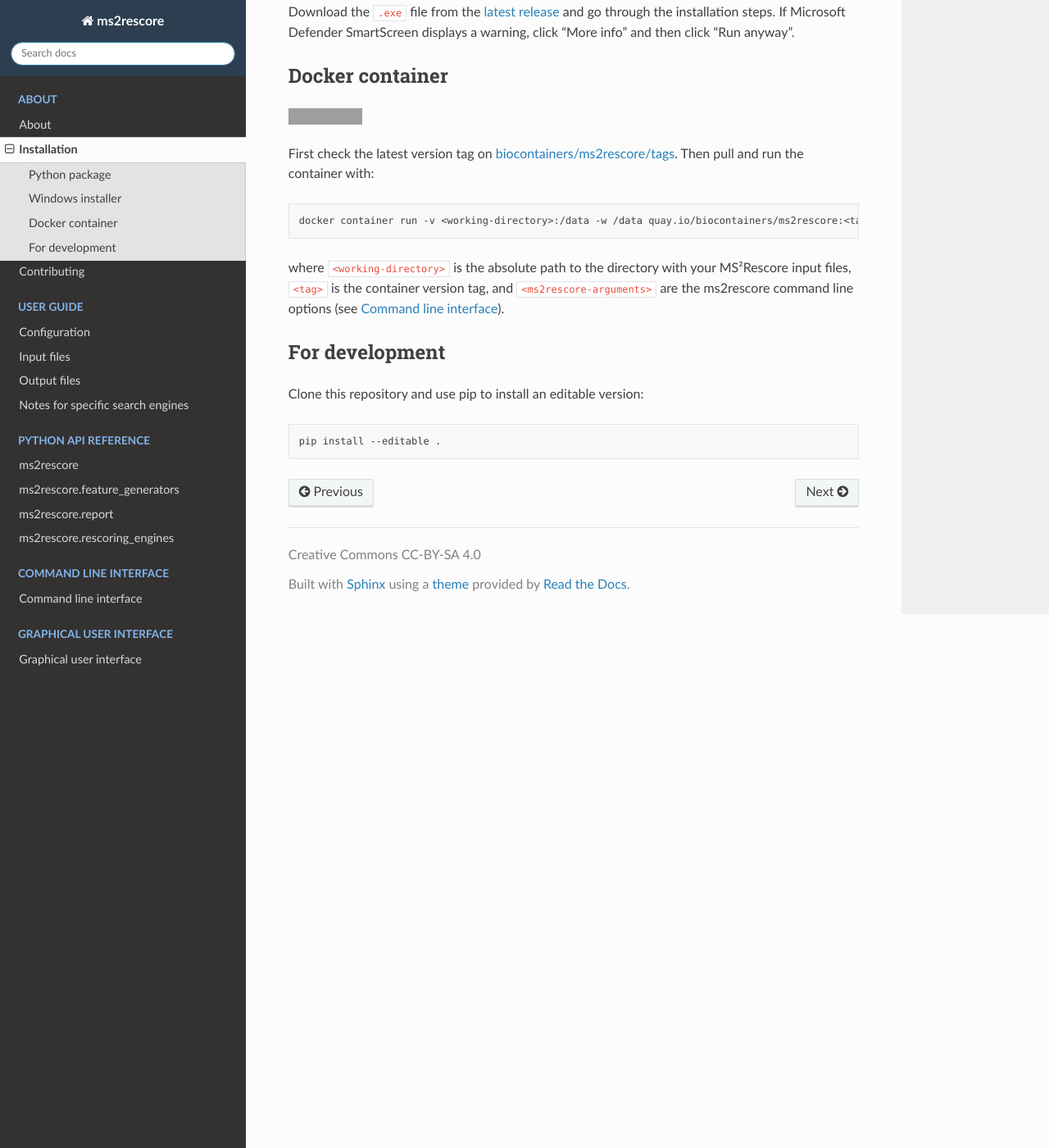
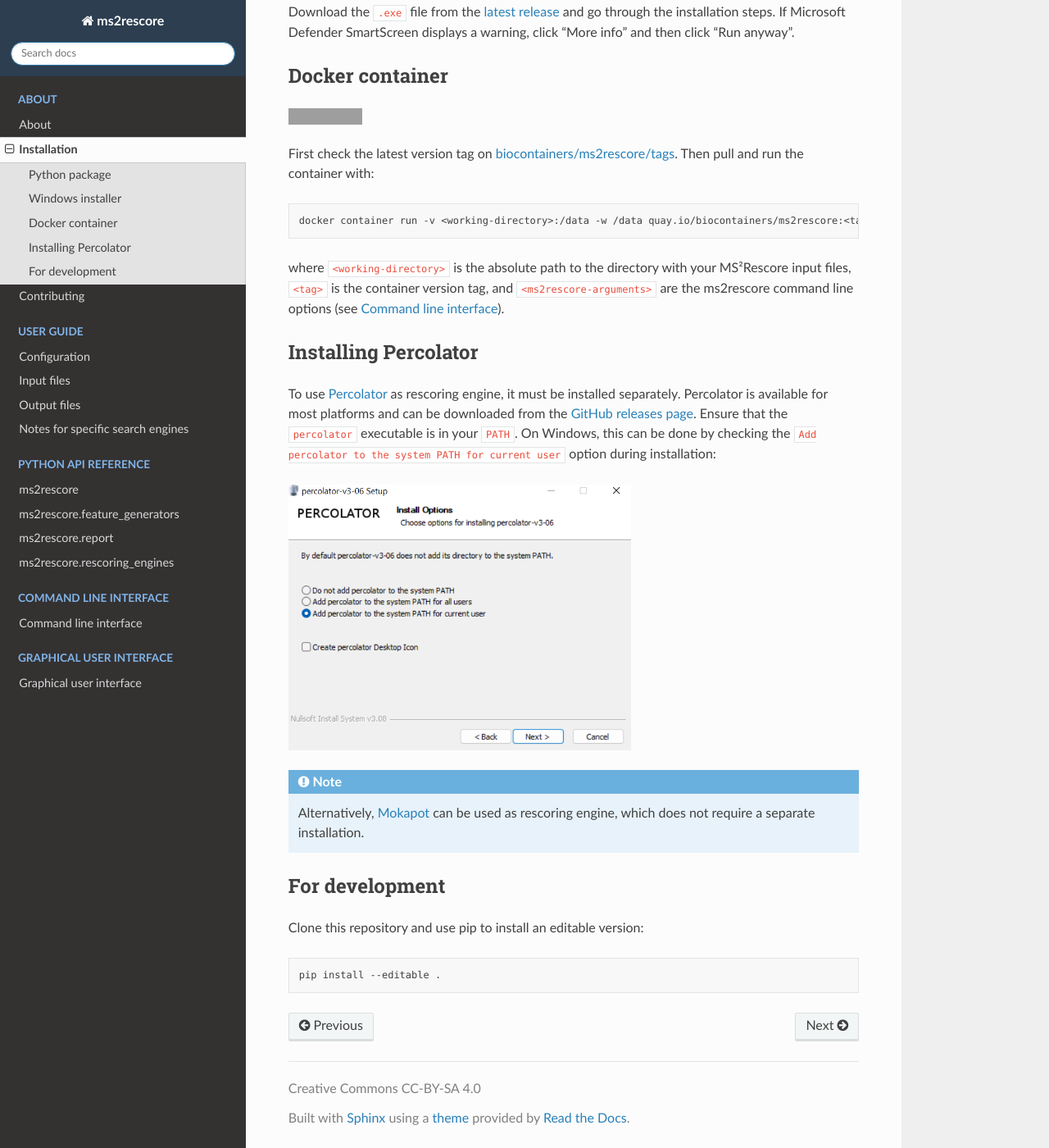
Before and after one commit to compomics/ms2rescore, a Sphinx documentation site: the page built from docs/source/installation.rst, in a window 1280 px wide and 1400 px high, scrolled down 682 px. Shown: the whole window at 82% size. Built offline with Sphinx 7.4.7 and the Read the Docs theme 2.0.0, drawn with Linux system fonts in a browser that asks for light colours; comment, search, counter and statistics services are not loaded; grey boxes are pictures that could not be loaded.

Commit message:
docs: add percolator install instructions and example of qc report

```diff
--- a/docs/source/installation.rst
+++ b/docs/source/installation.rst
@@ -48,7 +48,7 @@ Docker container
     :target: https://quay.io/repository/biocontainers/ms2rescore
 
 First check the latest version tag on
-`biocontainers/ms2rescore/tags <https://quay.io/repository/biocontainers/ms2rescore?tab=tags>`__.
+`biocontainers/ms2rescore/tags <https://quay.io/repository/biocontainers/ms2rescore?tab=tags>`_.
 Then pull and run the container with:
 
 .. code-block:: bash
@@ -60,6 +60,23 @@ files, ``<tag>`` is the container version tag, and ``<ms2rescore-arguments>`` ar
 command line options (see :ref:`Command line interface`).
 
 
+Installing Percolator
+=====================
+
+To use :ref:`percolator` as rescoring engine, it must be installed separately. Percolator is
+available for most platforms and can be downloaded from the
+`GitHub releases page <https://github.com/percolator/percolator/releases/latest>`_. Ensure that
+the ``percolator`` executable is in your ``PATH``. On Windows, this can be done by checking the
+``Add percolator to the system PATH for current user`` option during installation:
+
+.. figure:: ../_static/img/percolator-install-path.png
+   :width: 60%
+   :alt: Percolator installation on Windows
+
+.. note::
+   Alternatively, :ref:`mokapot` can be used as rescoring engine, which does not require a separate
+   installation.
+
 For development
 ===============
 
```
Also changed, not shown: README.md (+2 -2 lines), docs/source/gui.rst (+8 -0 lines), docs/source/_static/img/percolator-install-path.png (added), docs/source/_static/img/qc-reports.png (added).
